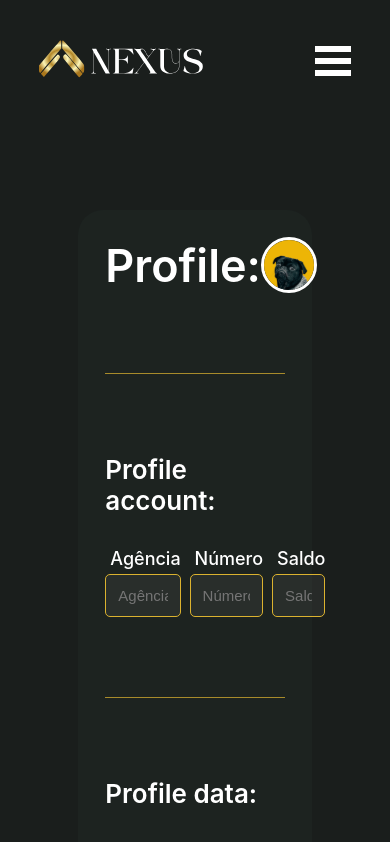
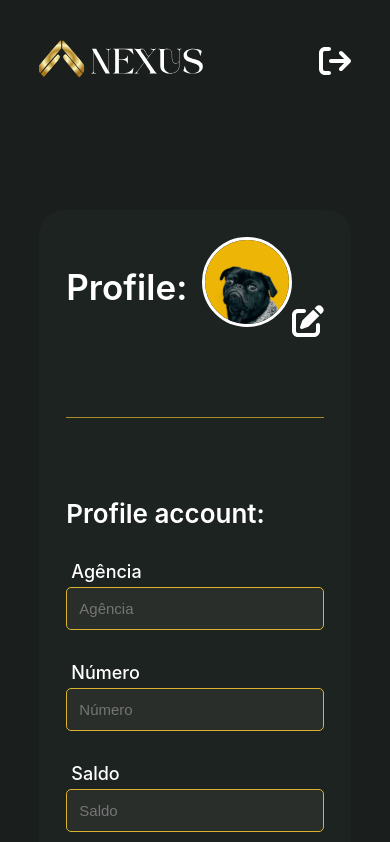
Before and after one commit to GabrielBonaretti/website-nexus-bank, a React (Vite) app: page /profile in a window 390 px wide. Shown: the top 842 px of the page. Built offline with nearby package versions, Linux system fonts and the light colour scheme.

Commit message:
terminando de deixar responsivo

```diff
--- a/src/Pages/Login/style.jsx
+++ b/src/Pages/Login/style.jsx
@@ -6,6 +6,10 @@ export const DivBackground = styled.div`
     display: grid;
     grid-template-columns: 1.5fr 1fr;
     animation: smooth-appear 0.7s ease-in-out;
+
+    @media (max-width: 1100px) {
+        grid-template-columns: 1fr;
+    }
 `
 
 export const DivImage = styled.div`
@@ -14,6 +18,9 @@ export const DivImage = styled.div`
     background-size: cover;
     width: 100%;
 
+    @media (max-width: 1100px) {
+        display: none;
+    }
 `
 
 export const DivFilter = styled.div`
@@ -43,7 +50,7 @@ export const DivForm = styled.form`
 `
 
 export const Logo = styled.img`
-    width: 40%;
+    width: 150px;
     height: auto;
 `
 
--- a/src/Pages/ProfilePage/style.jsx
+++ /dev/null
@@ -1 +0,0 @@
-import styled from "styled-components";
--- a/src/Pages/Register/style.jsx
+++ b/src/Pages/Register/style.jsx
@@ -22,8 +22,7 @@ export const DivForms = styled.form`
   animation: smooth-climb 0.7s ease-in-out;
   background-color: #1a1e1c;
 
-  width: 35%;
-  /* height: 70%; */
+  width: 500px;
   padding: 3% 0px;
   border-radius: 30px;
 
@@ -31,7 +30,13 @@ export const DivForms = styled.form`
   flex-direction: column;
   justify-content: center;
   align-items: center;
-  /* gap: 65px; */
+  padding: 50px;
+  gap: 30px;
+
+  @media (max-width: 650px) {
+    padding: 30px;
+    width: 80%;
+  }
 `;
 
 export const Title = styled.p`
@@ -42,20 +47,26 @@ export const Title = styled.p`
   font-weight: 600;
   line-height: 100%;
   margin: 0px;
+
+  @media (max-width: 650px) {
+    font-size: 25px;
+  }
 `;
 export const DivInputs = styled.div`
   display: flex;
   flex-direction: column;
   align-items: center;
+  justify-content: center;
   align-self: stretch;
 
-  width: 75%;
+  width: 100%;
   gap: 20px;
-  margin-bottom: 65px;
-  margin-top: 40px;
+  margin: 0;
 
-  margin-left: auto;
-  margin-right: auto;
+  @media (max-width: 650px) {
+    margin: 0;
+    font-size: 25px;
+  }
 `;
 
 export const Input = styled.input`
--- a/src/layout/ContentProfile/index.jsx
+++ b/src/layout/ContentProfile/index.jsx
@@ -2,10 +2,24 @@
 import { useState } from "react";
 
 // components
-import InputProfile from "../../components/InputProfile"
+import InputProfile from "../../components/InputProfile";
 
 // styled components
-import { DivBackground, DivHeader, DivForm, Icon, Title, Subtitle, SeparatorInput, Line, IconEdit, DivButtons, ButtonSend, ButtonCancel } from "./style"
+import {
+  DivBackground,
+  DivHeader,
+  DivForm,
+  Icon,
+  Title,
+  Subtitle,
+  SeparatorInput,
+  Line,
+  IconEdit,
+  DivButtons,
+  ButtonSend,
+  ButtonCancel,
+  Input,
+} from "./style";
 
 // font awesome
 import { faPenToSquare } from "@fortawesome/free-solid-svg-icons";
@@ -18,7 +32,17 @@ const ContentProfile = () => {
     <DivBackground>
       <DivHeader>
         <Title>Profile: </Title>
+        <div>
           <Icon src="src\assets\images\ProfilePic3.svg" alt="icon" />
+          <label htmlFor="file">
+            <IconEdit
+              icon={faPenToSquare}
+              size="2xl"
+              onClick={(e) => setEnableFormData(true)}
+            />
+          </label>
+          <Input name="myFile" type="file" id="file" />
+        </div>
       </DivHeader>
 
       <Line />
@@ -27,11 +51,10 @@ const ContentProfile = () => {
         <Subtitle>Profile account: </Subtitle>
 
         <SeparatorInput>
-                    <InputProfile text="Agência" enable={enableFormData} />
-                    <InputProfile text="Número" enable={enableFormData} />
-                    <InputProfile text="Saldo" enable={enableFormData} />
+          <InputProfile text="Agência" enable={false} />
+          <InputProfile text="Número" enable={false} />
+          <InputProfile text="Saldo" enable={false} />
         </SeparatorInput>
-
       </DivForm>
 
       <Line />
@@ -49,8 +72,13 @@ const ContentProfile = () => {
         <DivButtons>
           {enableFormData ? (
             <>
-                            <ButtonCancel onClick={(e) => setEnableFormData(false)}>Cancelar</ButtonCancel>
-                            <ButtonSend type="submit" onClick={(e) => setEnableFormData(false)} />
+              <ButtonCancel onClick={(e) => setEnableFormData(false)}>
+                Cancelar
+              </ButtonCancel>
+              <ButtonSend
+                type="submit"
+                onClick={(e) => setEnableFormData(false)}
+              />
             </>
           ) : (
             <IconEdit
@@ -59,7 +87,6 @@ const ContentProfile = () => {
               onClick={(e) => setEnableFormData(true)}
             />
           )}
-
         </DivButtons>
       </DivForm>
 
@@ -85,8 +112,13 @@ const ContentProfile = () => {
         <DivButtons>
           {enableFormAdress ? (
             <>
-                            <ButtonCancel onClick={(e) => setEnableFormAdress(false)}>Cancelar</ButtonCancel>
-                            <ButtonSend type="submit" onClick={(e) => setEnableFormAdress(false)} />
+              <ButtonCancel onClick={(e) => setEnableFormAdress(false)}>
+                Cancelar
+              </ButtonCancel>
+              <ButtonSend
+                type="submit"
+                onClick={(e) => setEnableFormAdress(false)}
+              />
             </>
           ) : (
             <IconEdit
@@ -95,11 +127,10 @@ const ContentProfile = () => {
               onClick={(e) => setEnableFormAdress(true)}
             />
           )}
-
         </DivButtons>
       </DivForm>
     </DivBackground>
-    )
-}
+  );
+};
 
-export default ContentProfile
+export default ContentProfile;
--- a/src/layout/ContentProfile/style.jsx
+++ b/src/layout/ContentProfile/style.jsx
@@ -15,36 +15,52 @@ export const DivBackground = styled.div`
   background-color: rgba(40, 52, 48, 0.24);
 
   border-radius: 25px;
-`
+
+  @media (max-width: 900px) {
+    width: 80%;
+  }
+`;
 
 export const DivHeader = styled.div`
   display: flex;
   justify-content: space-between;
   align-items: center;
   width: 100%;
-`
+`;
 
 export const Title = styled.p`
   font-size: 45px;
   font-style: normal;
   font-weight: 600;
   line-height: normal;
-`
+
+  @media (max-width: 500px) {
+    font-size: 35px;
+  }
+`;
 
 export const Icon = styled.img`
   width: 120px;
   height: auto;
 
   border-radius: 50%;
-    border: 3px solid #FFF;
-`
+  border: 3px solid #fff;
+
+  @media (max-width: 500px) {
+    width: 90px;
+  }
+`;
+
+export const Input = styled.input`
+  display: none;
+`;
 
 export const Line = styled.hr`
-    width: 100% ;
+  width: 100%;
   height: 1px;
-    border : none;
+  border: none;
   background-color: rgba(219, 178, 47, 0.7352);
-`
+`;
 
 export const DivForm = styled.form`
   display: flex;
@@ -52,26 +68,31 @@ export const DivForm = styled.form`
   gap: 2rem;
 
   width: 100%;
-`
+`;
 
 export const SeparatorInput = styled.div`
   display: flex;
   gap: 5%;
-`
+
+  @media (max-width: 1100px) {
+    gap: 2rem;
+    flex-direction: column;
+  }
+`;
 
 export const Subtitle = styled.p`
   font-size: 26px;
   font-style: normal;
   font-weight: 600;
   line-height: normal;
-`
+`;
 
 export const DivButtons = styled.div`
   display: flex;
   justify-content: flex-end;
 
   gap: 15px;
-`
+`;
 
 export const IconEdit = styled(FontAwesomeIcon)`
   width: fit-content;
@@ -80,10 +101,11 @@ export const IconEdit = styled(FontAwesomeIcon)`
     color: #dbb22f;
     cursor: pointer;
   }
-`
+`;
 
 export const ButtonStyled = css`
-    width: 20%;
+  /* width: 20%; */
+  width: 150px;
   padding: 12px;
   border-radius: 8px;
   border: none;
@@ -92,7 +114,7 @@ export const ButtonStyled = css`
   &:hover {
     cursor: pointer;
   }
-`
+`;
 
 export const ButtonCancel = styled.button`
   ${ButtonStyled}
@@ -105,7 +127,7 @@ export const ButtonCancel = styled.button`
   &:hover {
     background-color: rgba(219, 178, 47, 0.2);
   }
-`
+`;
 
 export const ButtonSend = styled.input`
   ${ButtonStyled}
@@ -115,4 +137,4 @@ export const ButtonSend = styled.input`
   &:hover {
     background-color: rgba(219, 178, 47, 0.8);
   }
-`
+`;
--- a/src/layout/Header/index.jsx
+++ b/src/layout/Header/index.jsx
@@ -35,18 +35,10 @@ const Header = ({ navbar = true, pageProfile = false }) => {
 
       {navbar && widthWindow > 1200 && <Navbar />}
 
-      {widthWindow > 700 && (
+      {widthWindow > 700 && !pageProfile &&(
         <>
           {logged ? (
-            <>
-              {pageProfile ? (
-                <LinkStyled to="/" onClick={(e) => setLogged(false)}>
-                  <FontAwesomeIcon icon={faArrowRightFromBracket} size="2xl" />
-                </LinkStyled>
-              ) : (
-                <User />
-              )}
-            </>
+            <User />
           ) : (
             <DivButtons>
               <ButtonHeader to="/login" text="Log in" />
@@ -56,7 +48,7 @@ const Header = ({ navbar = true, pageProfile = false }) => {
         </>
       )}
 
-      {!(widthWindow > 700) && (
+      {!(widthWindow > 700) && !pageProfile && (
         <Menu right={true}>
           <Navbar menuHamburger={true} />
           {logged ? (
@@ -69,6 +61,12 @@ const Header = ({ navbar = true, pageProfile = false }) => {
           )}
         </Menu>
       )}
+
+      {pageProfile && (
+        <LinkStyled to="/" onClick={(e) => setLogged(false)}>
+          <FontAwesomeIcon icon={faArrowRightFromBracket} size="2xl" />
+        </LinkStyled>
+      )}
     </HeaderDiv>
   );
 };
```
Lines whose indentation alone changed are shown as unchanged.
